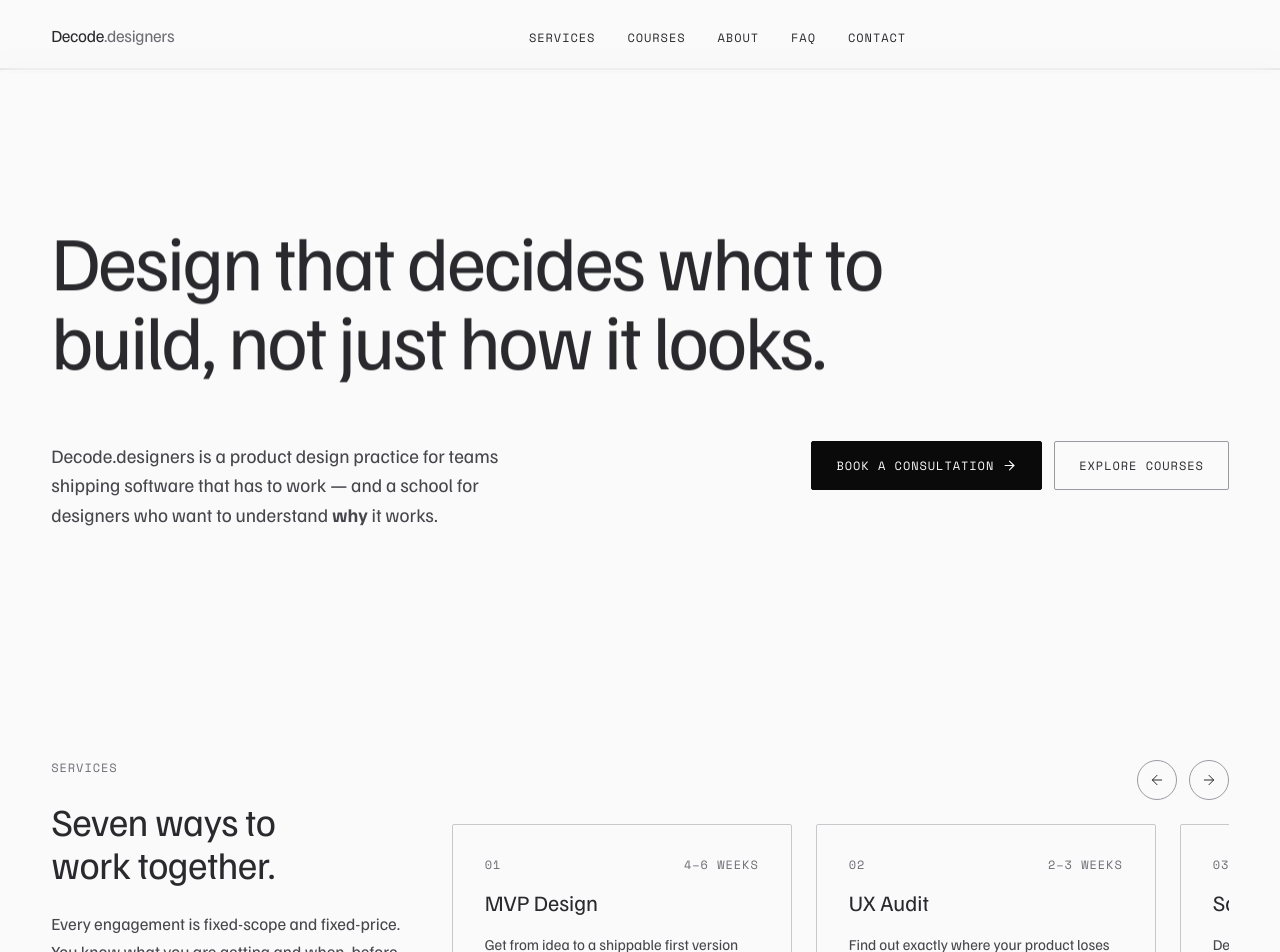
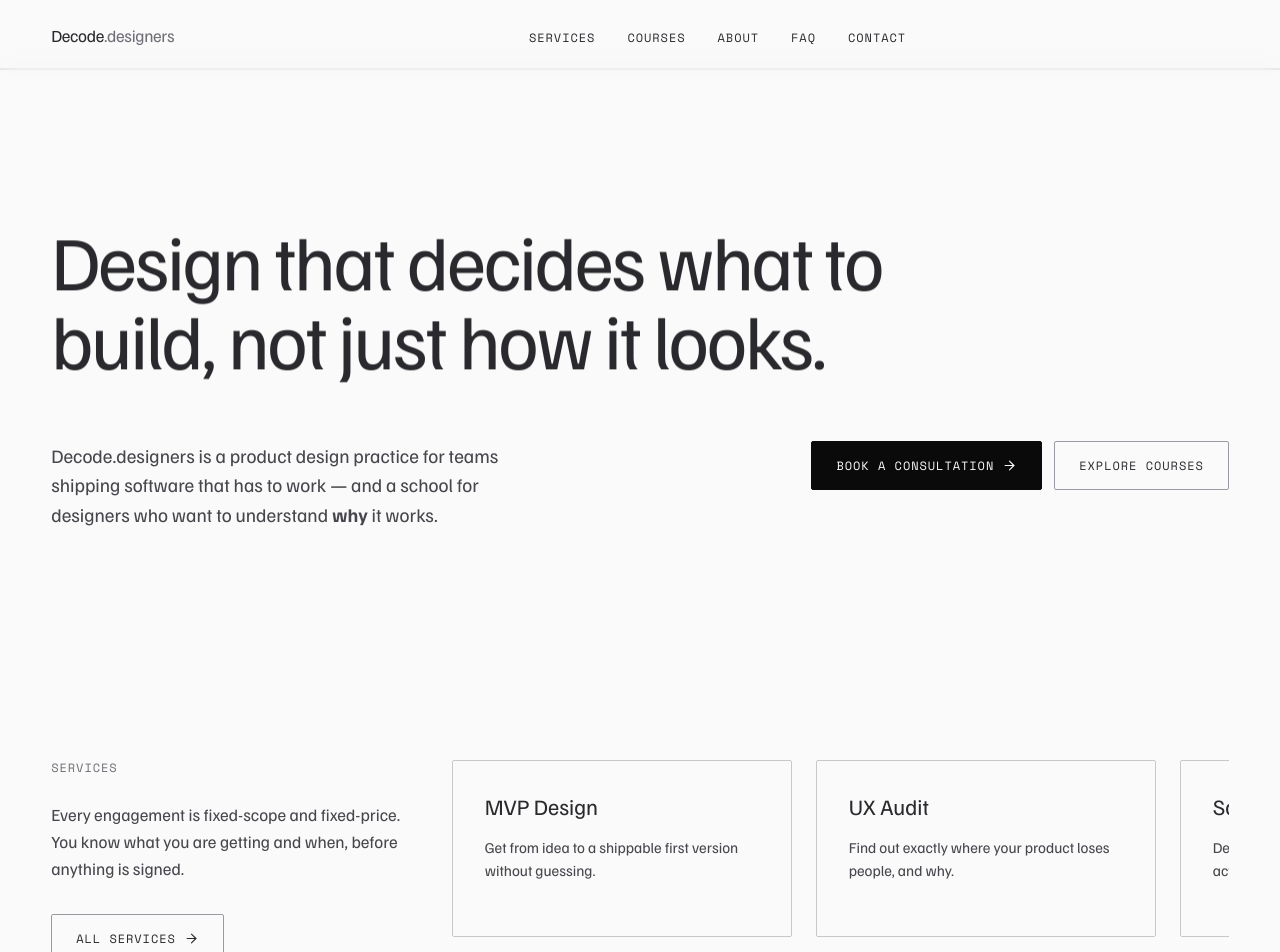
Before and after one commit to avishek-nayak/decode-design, a React (Vite) app: page / in a window 1280 px wide. Shown: the top 952 px of the page. Built offline with nearby package versions, Linux system fonts and the light colour scheme.

Commit message:
Simplify Home services preview cards
Remove the section heading text, card numbering/timeline, and scroll
arrows; make the eyebrow label semibold, card titles semibold on
hover, and clamp card subtext to 3 lines. Heading order is preserved
with a visually-hidden h2.

```diff
--- a/src/pages/Home.jsx
+++ b/src/pages/Home.jsx
@@ -1,7 +1,7 @@
 import { useRef } from 'react';
 import { Link } from 'react-router-dom';
 import { motion, useScroll, useTransform } from 'motion/react';
-import { ArrowUpRight, ArrowLeft, ArrowRight } from 'lucide-react';
+import { ArrowUpRight } from 'lucide-react';
 import { Container, Grid, Col } from '@/components/layout/Grid';
 import { Button } from '@/components/ui/Button';
 import { Eyebrow } from '@/components/ui/Eyebrow';
@@ -117,26 +117,14 @@ function Hero() {
 }
 
 function ServicesPreview() {
-  const trackRef = useRef(null);
-
-  const scrollByCard = (direction) => {
-    const track = trackRef.current;
-    if (!track) return;
-    const card = track.querySelector('.service-card');
-    const amount = (card?.offsetWidth ?? 340) + 20;
-    track.scrollBy({ left: direction * amount, behavior: 'smooth' });
-  };
-
   return (
     <section className="section" id="services">
       <Container>
         <Grid rowGap="var(--s-8)">
           <Col span={{ base: 12, lg: 4 }} className="services-preview__intro">
             <Reveal>
-              <Eyebrow>Services</Eyebrow>
-              <h2 className="t-h2" style={{ marginTop: 'var(--s-5)' }}>
-                Seven ways to work together.
-              </h2>
+              <h2 className="visually-hidden">Services</h2>
+              <Eyebrow className="services-preview__eyebrow">Services</Eyebrow>
               <p className="t-body muted" style={{ marginTop: 'var(--s-5)' }}>
                 Every engagement is fixed-scope and fixed-price. You know what
                 you are getting and when, before anything is signed.
@@ -150,29 +138,9 @@ function ServicesPreview() {
           </Col>
 
           <Col span={{ base: 12, lg: 8 }}>
-            <Reveal index={1} className="services-preview__arrows">
-              <button
-                type="button"
-                className="work-carousel__arrow"
-                onClick={() => scrollByCard(-1)}
-                aria-label="Scroll to previous service"
-              >
-                <ArrowLeft size={16} strokeWidth={1.5} aria-hidden="true" />
-              </button>
-              <button
-                type="button"
-                className="work-carousel__arrow"
-                onClick={() => scrollByCard(1)}
-                aria-label="Scroll to next service"
-              >
-                <ArrowRight size={16} strokeWidth={1.5} aria-hidden="true" />
-              </button>
-            </Reveal>
-
-            <Reveal index={2}>
+            <Reveal index={1}>
               <div
                 className="services-carousel__track"
-                ref={trackRef}
                 role="region"
                 aria-label="Services, scroll horizontally"
               >
@@ -182,13 +150,6 @@ function ServicesPreview() {
                       to={`/services/${service.slug}`}
                       className="service-card__link"
                     >
-                      <div className="service-card__head">
-                        <span className="t-mono subtle">{service.index}</span>
-                        <span className="t-mono subtle">
-                          {service.timeline}
-                        </span>
-                      </div>
-
                       <h3 className="t-h3 service-card__title">
                         {service.title}
                         <ArrowUpRight
@@ -198,7 +159,9 @@ function ServicesPreview() {
                           aria-hidden="true"
                         />
                       </h3>
-                      <p className="t-small muted">{service.outcome}</p>
+                      <p className="t-small muted service-card__outcome">
+                        {service.outcome}
+                      </p>
                     </Link>
                   </div>
                 ))}
--- a/src/styles/pages.css
+++ b/src/styles/pages.css
@@ -278,11 +278,8 @@
   justify-content: center;
 }
 
-.services-preview__arrows {
-  display: flex;
-  justify-content: flex-end;
-  gap: var(--s-3);
-  margin-bottom: var(--s-5);
+.services-preview__eyebrow {
+  font-weight: 600;
 }
 
 /* Horizontal scroll-snap track — same mechanics as the work carousel below,
@@ -338,6 +335,20 @@
   display: flex;
   align-items: baseline;
   gap: var(--s-3);
+  transition: font-weight var(--dur-fast) var(--ease-out);
+}
+
+.service-card__link:hover .service-card__title,
+.service-card__link:focus-visible .service-card__title {
+  font-weight: 600;
+}
+
+.service-card__outcome {
+  display: -webkit-box;
+  -webkit-box-orient: vertical;
+  -webkit-line-clamp: 3;
+  overflow: hidden;
+  min-height: calc(var(--fs-small) * 1.5 * 3);
 }
 
 .service-card__arrow {
```
